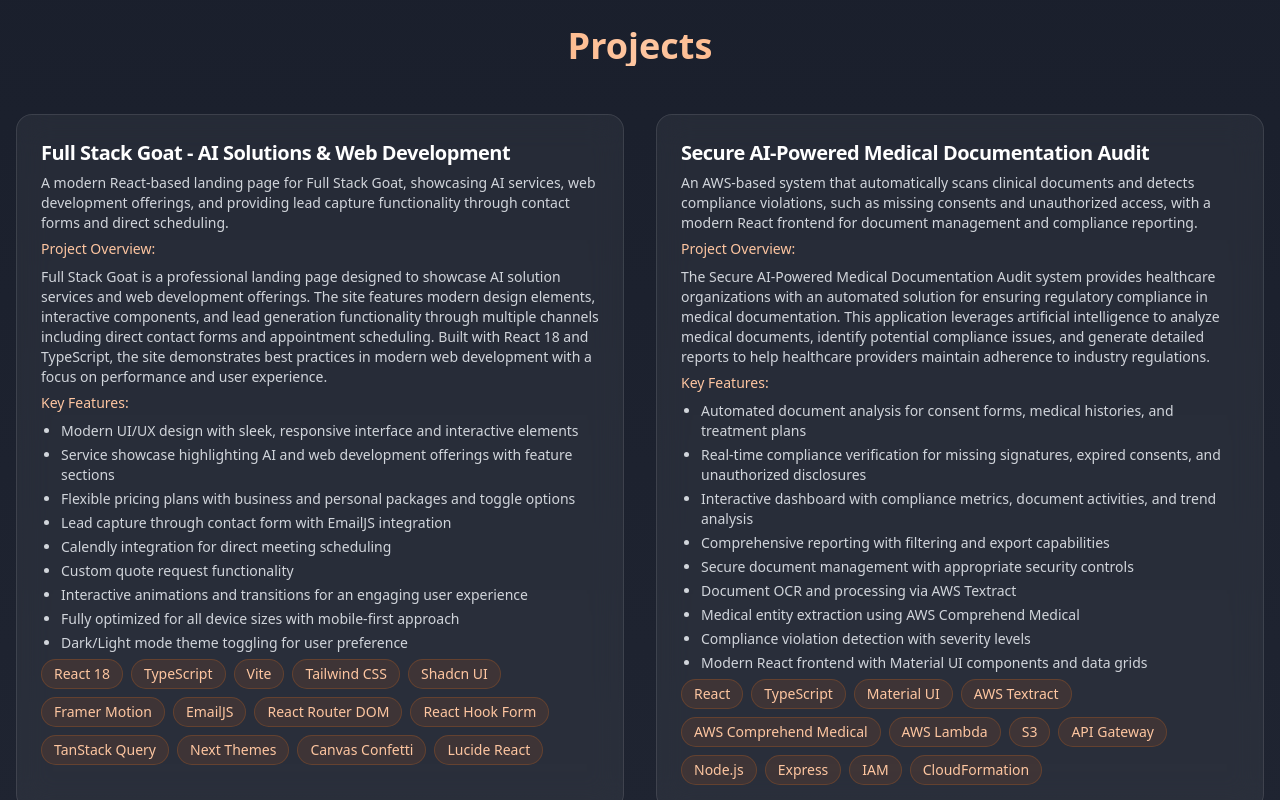
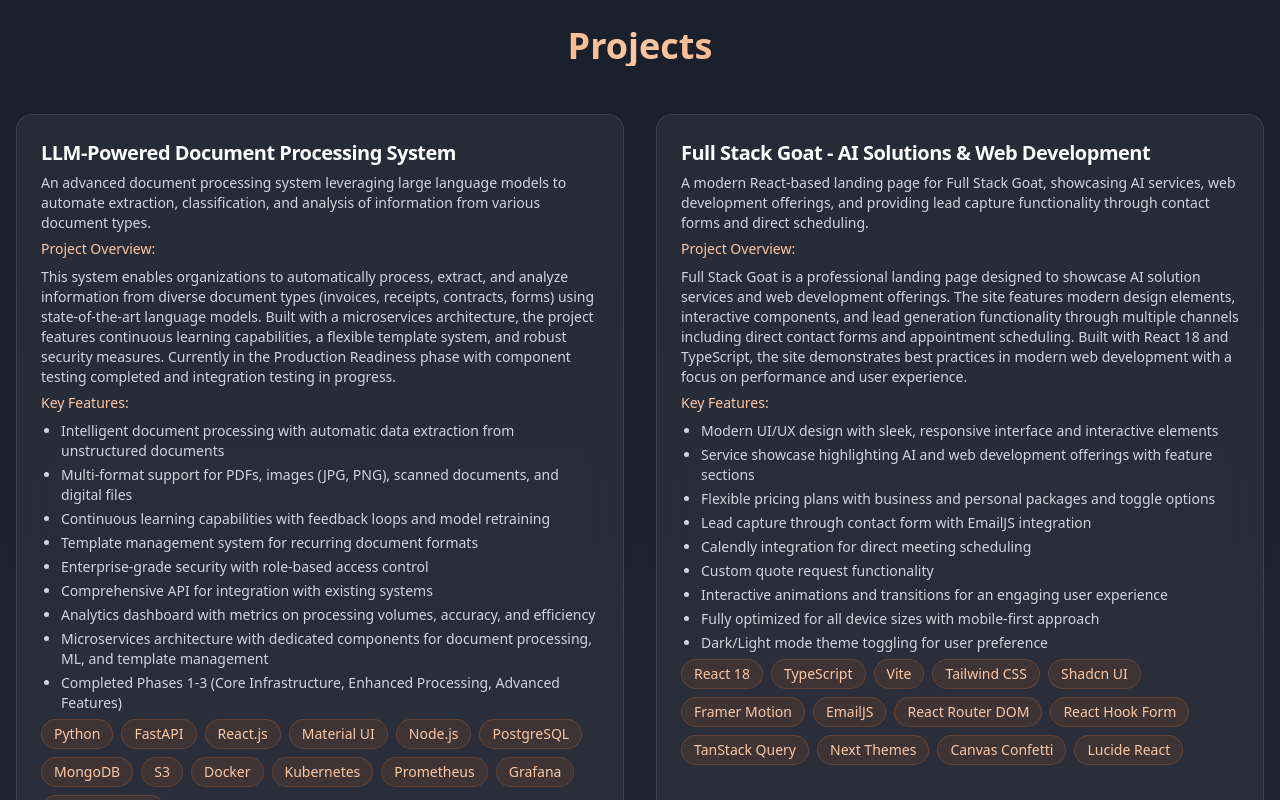
Before and after one commit to PaulCertified/main, a React (Vite) app: page / in a window 1280 px wide. Shown: the part 1320-2120 px from the top of the page. Built offline with nearby package versions, Linux system fonts and the light colour scheme.

Commit message:
Add LLM-Powered Document Processing System project

```diff
--- a/src/components/ProjectsSection.tsx
+++ b/src/components/ProjectsSection.tsx
@@ -2,6 +2,23 @@ import { motion } from "framer-motion";
 import { Card, CardHeader, CardTitle, CardDescription } from "@/components/ui/card";
 
 const projects = [
+  {
+    title: "LLM-Powered Document Processing System",
+    description: "An advanced document processing system leveraging large language models to automate extraction, classification, and analysis of information from various document types.",
+    tech: ["Python", "FastAPI", "React.js", "Material UI", "Node.js", "PostgreSQL", "MongoDB", "S3", "Docker", "Kubernetes", "Prometheus", "Grafana", "GitHub Actions"],
+    details: [
+      "Intelligent document processing with automatic data extraction from unstructured documents",
+      "Multi-format support for PDFs, images (JPG, PNG), scanned documents, and digital files",
+      "Continuous learning capabilities with feedback loops and model retraining",
+      "Template management system for recurring document formats",
+      "Enterprise-grade security with role-based access control",
+      "Comprehensive API for integration with existing systems",
+      "Analytics dashboard with metrics on processing volumes, accuracy, and efficiency",
+      "Microservices architecture with dedicated components for document processing, ML, and template management",
+      "Completed Phases 1-3 (Core Infrastructure, Enhanced Processing, Advanced Features)"
+    ],
+    overview: "This system enables organizations to automatically process, extract, and analyze information from diverse document types (invoices, receipts, contracts, forms) using state-of-the-art language models. Built with a microservices architecture, the project features continuous learning capabilities, a flexible template system, and robust security measures. Currently in the Production Readiness phase with component testing completed and integration testing in progress."
+  },
   {
     title: "Full Stack Goat - AI Solutions & Web Development",
     description: "A modern React-based landing page for Full Stack Goat, showcasing AI services, web development offerings, and providing lead capture functionality through contact forms and direct scheduling.",
```
